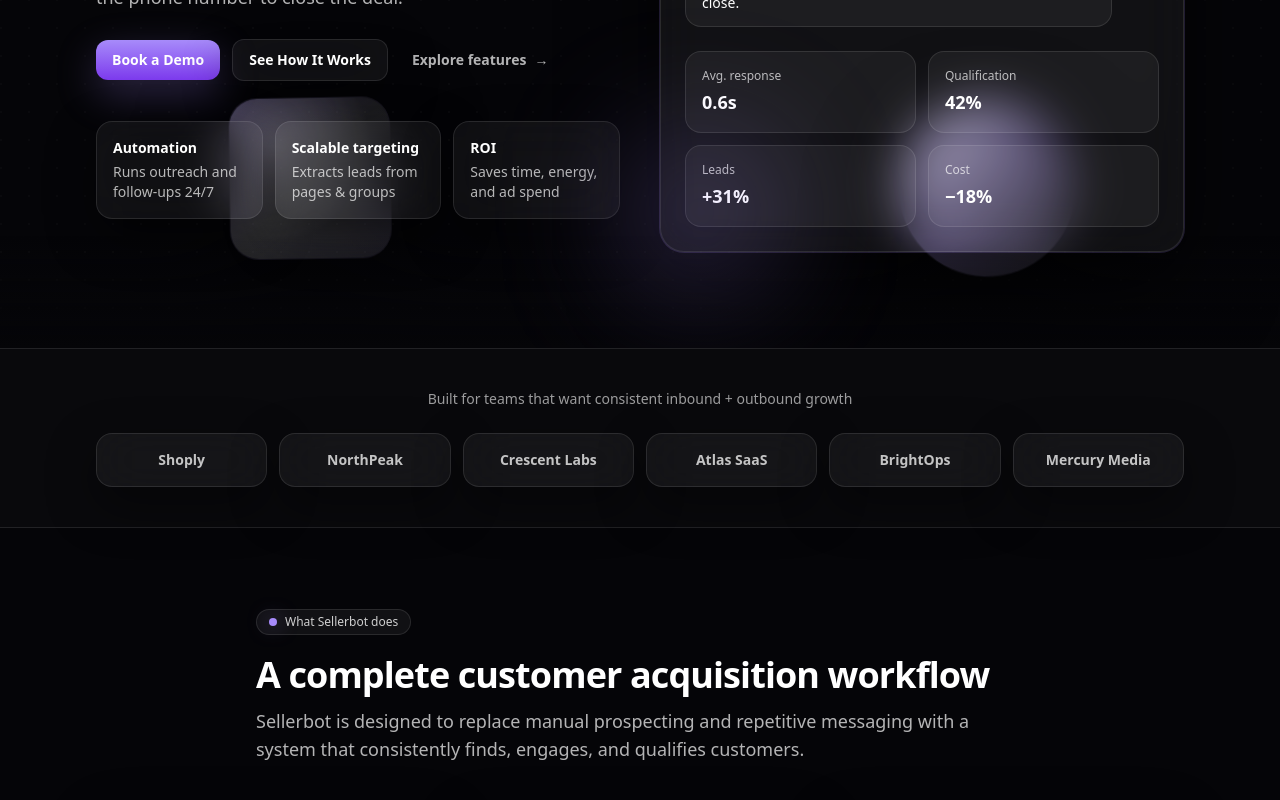
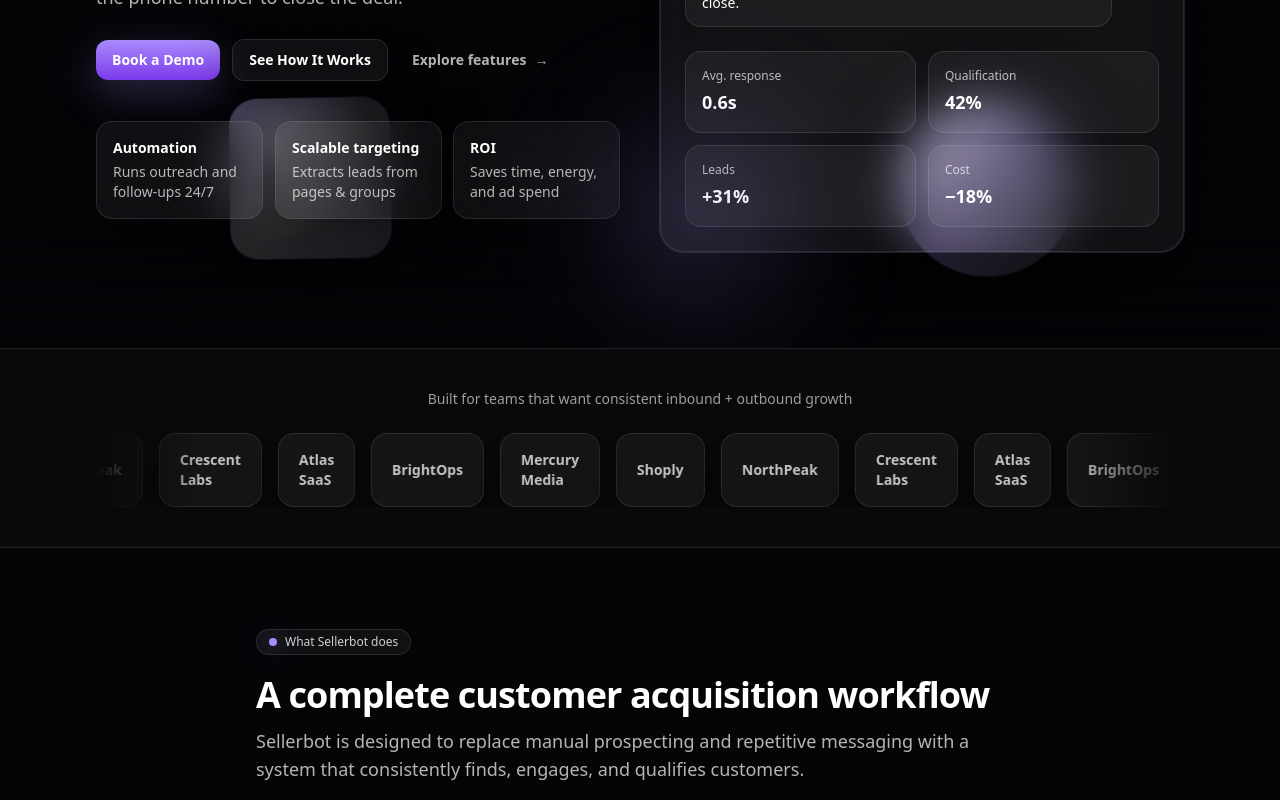
Before and after one commit to luckasgh9170/ifn, a React (Vite) app in the folder frontend/: page / in a window 1280 px wide. Shown: the part 600-1400 px from the top of the page. Built offline with nearby package versions, Linux system fonts and the light colour scheme; no server answers.

Commit message:
enhance: 3D header + running cards

```diff
--- a/frontend/src/landing/components/Navbar.jsx
+++ b/frontend/src/landing/components/Navbar.jsx
@@ -25,6 +25,11 @@ export default function Navbar() {
 
   return (
     <header className="sticky top-0 z-50 border-b border-white/10 bg-ink-950/55 backdrop-blur-xl">
+      <div className="pointer-events-none absolute inset-0 -z-10">
+        <div className="absolute -top-24 left-10 h-48 w-48 rounded-full bg-purpleGlow-400/20 blur-3xl" />
+        <div className="absolute -top-16 right-16 h-40 w-40 rounded-full bg-purpleGlow-300/20 blur-3xl" />
+        <div className="absolute inset-0 opacity-[0.12] [background:radial-gradient(circle_at_1px_1px,rgba(255,255,255,0.12)_1px,transparent_0)_0_0/22px_22px]" />
+      </div>
       <Container className="flex items-center justify-between py-3">
         <a href="#" className="group inline-flex items-center gap-3 font-semibold tracking-tight">
           <span className="grid h-9 w-9 place-items-center rounded-xl bg-white/5 ring-1 ring-white/10 shadow-glow">
--- a/frontend/src/landing/sections/Features.jsx
+++ b/frontend/src/landing/sections/Features.jsx
@@ -26,7 +26,7 @@ export default function Features() {
                 ✦
               </span>
             </div>
-            <p className="mt-3 text-sm leading-relaxed text-white/70">{f.desc}</p>
+            <p className="mt-3 text-sm leading-relaxed text-white/70 float-item">{f.desc}</p>
             <div className="mt-5 h-px w-full bg-gradient-to-r from-purpleGlow-400/40 via-white/10 to-transparent" aria-hidden="true" />
             <div className="mt-4 text-sm font-semibold text-white/80">
               <span className="sr-only">Learn more</span>
--- a/frontend/src/landing/sections/FinalCTA.jsx
+++ b/frontend/src/landing/sections/FinalCTA.jsx
@@ -58,7 +58,7 @@ export default function FinalCTA() {
           <div className="text-sm font-semibold text-white">{t('finalCta.demoBulletsTitle')}</div>
           <ul className="mt-4 space-y-3 text-sm text-white/70">
             {dict.finalCta.bullets.map((x) => (
-              <li key={x} className="flex gap-3">
+              <li key={x} className="flex gap-3 float-item">
                 <span className="mt-0.5 text-purpleGlow-300" aria-hidden="true">
                   ✓
                 </span>
--- a/frontend/src/landing/sections/Hero.jsx
+++ b/frontend/src/landing/sections/Hero.jsx
@@ -43,7 +43,8 @@ export default function Hero() {
                   whileInView={{ opacity: 1, y: 0 }}
                   viewport={{ once: true, margin: '-60px' }}
                   transition={{ duration: 0.45, delay: 0.06 * idx }}
-                  className="glass rounded-2xl p-4"
+                  className="glass card-3d rounded-2xl p-4 tilt-root"
+                  data-tilt
                 >
                   <div className="text-sm font-semibold text-white">{x.k}</div>
                   <div className="mt-1 text-sm text-white/70">{x.v}</div>
--- a/frontend/src/landing/sections/Logos.jsx
+++ b/frontend/src/landing/sections/Logos.jsx
@@ -10,17 +10,20 @@ export default function Logos() {
     <section className="border-y border-white/10 bg-white/[0.02] py-10">
       <Container>
         <div className="text-center text-sm text-white/60">{t('logos.title')}</div>
-        <div className="mt-6 grid grid-cols-2 gap-3 sm:grid-cols-3 lg:grid-cols-6">
-          {logos.map((name) => (
+        <div className="mt-6 marquee">
+          <div className="marquee__track">
+            {[...logos, ...logos].map((name, idx) => (
               <div
-              key={name}
-              className="glass flex items-center justify-center rounded-2xl px-3 py-4 text-sm font-semibold text-white/75"
+                key={`${name}-${idx}`}
+                className="glass card-3d flex items-center justify-center rounded-2xl px-5 py-4 text-sm font-semibold text-white/75 tilt-root"
+                data-tilt
                 aria-label={`Logo ${name}`}
               >
                 {name}
               </div>
             ))}
           </div>
+        </div>
       </Container>
     </section>
   );
--- a/frontend/src/landing/sections/Plans.jsx
+++ b/frontend/src/landing/sections/Plans.jsx
@@ -27,7 +27,7 @@ export default function Plans() {
             </div>
             <ul className="mt-5 space-y-2 text-sm text-white/70">
               {p.points.map((x) => (
-                <li key={x} className="flex gap-2">
+                <li key={x} className="flex gap-2 float-item">
                   <span className="mt-0.5 text-purpleGlow-300" aria-hidden="true">
                     ✓
                   </span>
--- a/frontend/src/landing/sections/UseCases.jsx
+++ b/frontend/src/landing/sections/UseCases.jsx
@@ -13,7 +13,7 @@ export default function UseCases() {
             <h3 className="text-lg font-semibold">{c.title}</h3>
             <ul className="mt-3 space-y-2 text-sm text-white/70">
               {c.points.map((p) => (
-                <li key={p} className="flex gap-2">
+                <li key={p} className="flex gap-2 float-item">
                   <span className="mt-0.5 text-purpleGlow-300" aria-hidden="true">
                     ✓
                   </span>
--- a/frontend/src/styles/tailwind.css
+++ b/frontend/src/styles/tailwind.css
@@ -42,4 +42,43 @@
   .tilt-root {
     perspective: 900px;
   }
+  .float-item {
+    animation: float 7s ease-in-out infinite;
+  }
+  .float-item:nth-child(2) {
+    animation-delay: 0.6s;
+  }
+  .float-item:nth-child(3) {
+    animation-delay: 1.2s;
+  }
+  .float-item:nth-child(4) {
+    animation-delay: 1.8s;
+  }
+  .float-item:nth-child(5) {
+    animation-delay: 2.4s;
+  }
+  .marquee {
+    --gap: 16px;
+    display: flex;
+    gap: var(--gap);
+    overflow: hidden;
+    mask-image: linear-gradient(to right, transparent, black 10%, black 90%, transparent);
+  }
+  .marquee__track {
+    display: flex;
+    gap: var(--gap);
+    min-width: 100%;
+    animation: marquee 22s linear infinite;
+  }
+  .marquee:hover .marquee__track {
+    animation-play-state: paused;
+  }
+  @keyframes marquee {
+    0% {
+      transform: translateX(0);
+    }
+    100% {
+      transform: translateX(calc(-50% - var(--gap)));
+    }
+  }
 }
```
Lines whose indentation alone changed are shown as unchanged.
